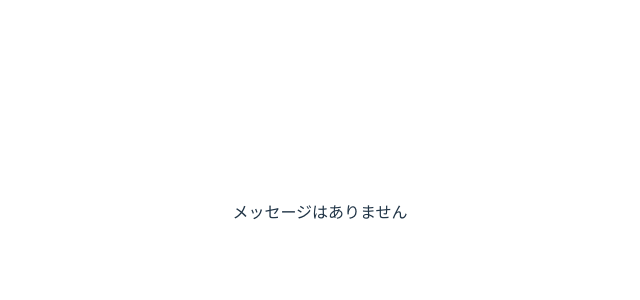
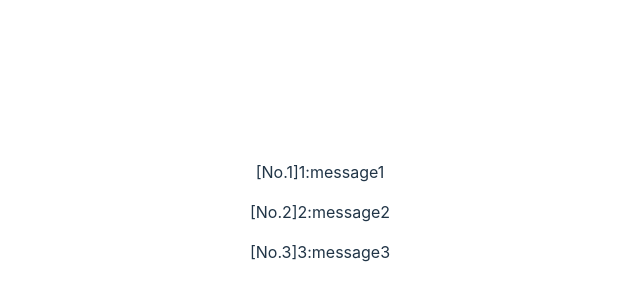
Before and after one commit to divergen371/study_svelte, a Svelte app in the folder svelte-study/: page / in a window 1280 px wide. Shown: the part 188-488 px from the top of the page, without its empty margins (320-960 px from the left). Built offline with nearby package versions, Linux system fonts and the light colour scheme.

Commit message:
:alembic: インデックス

```diff
--- a/svelte-study/src/App.svelte
+++ b/svelte-study/src/App.svelte
@@ -1,9 +1,11 @@
 <script>
-  const messages = [];
+  const messages = [
+    { id: 1, message: "message1" },
+    { id: 2, message: "message2" },
+    { id: 3, message: "message3" },
+  ];
 </script>
 
-{#each messages as message}
-  <p>{message.id}:{message.message}</p>
-{:else}
-  <p>メッセージはありません</p>
+{#each messages as message,i}
+  <p>[No.{i+1}]{message.id}:{message.message}</p>
 {/each}
```
